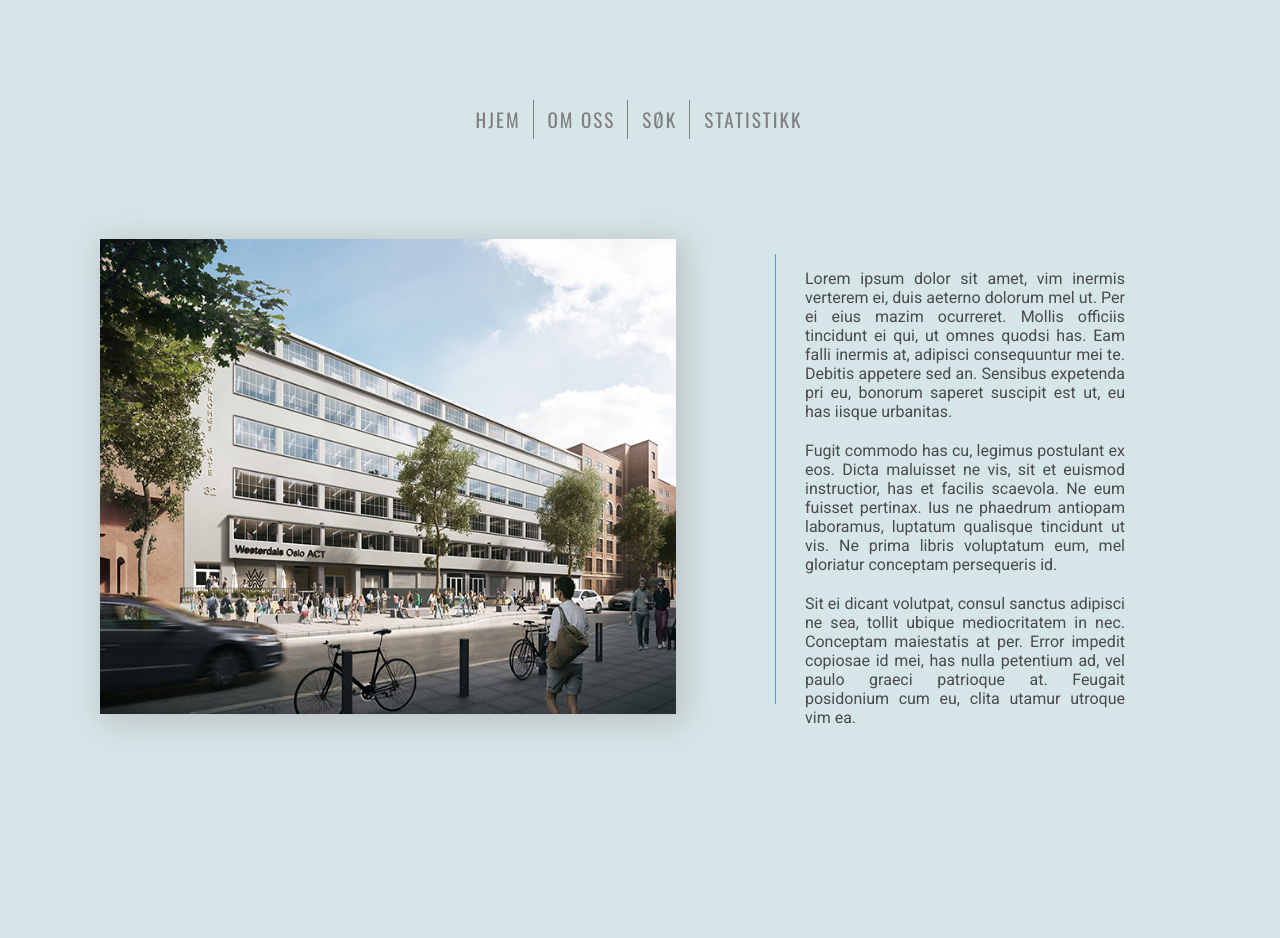
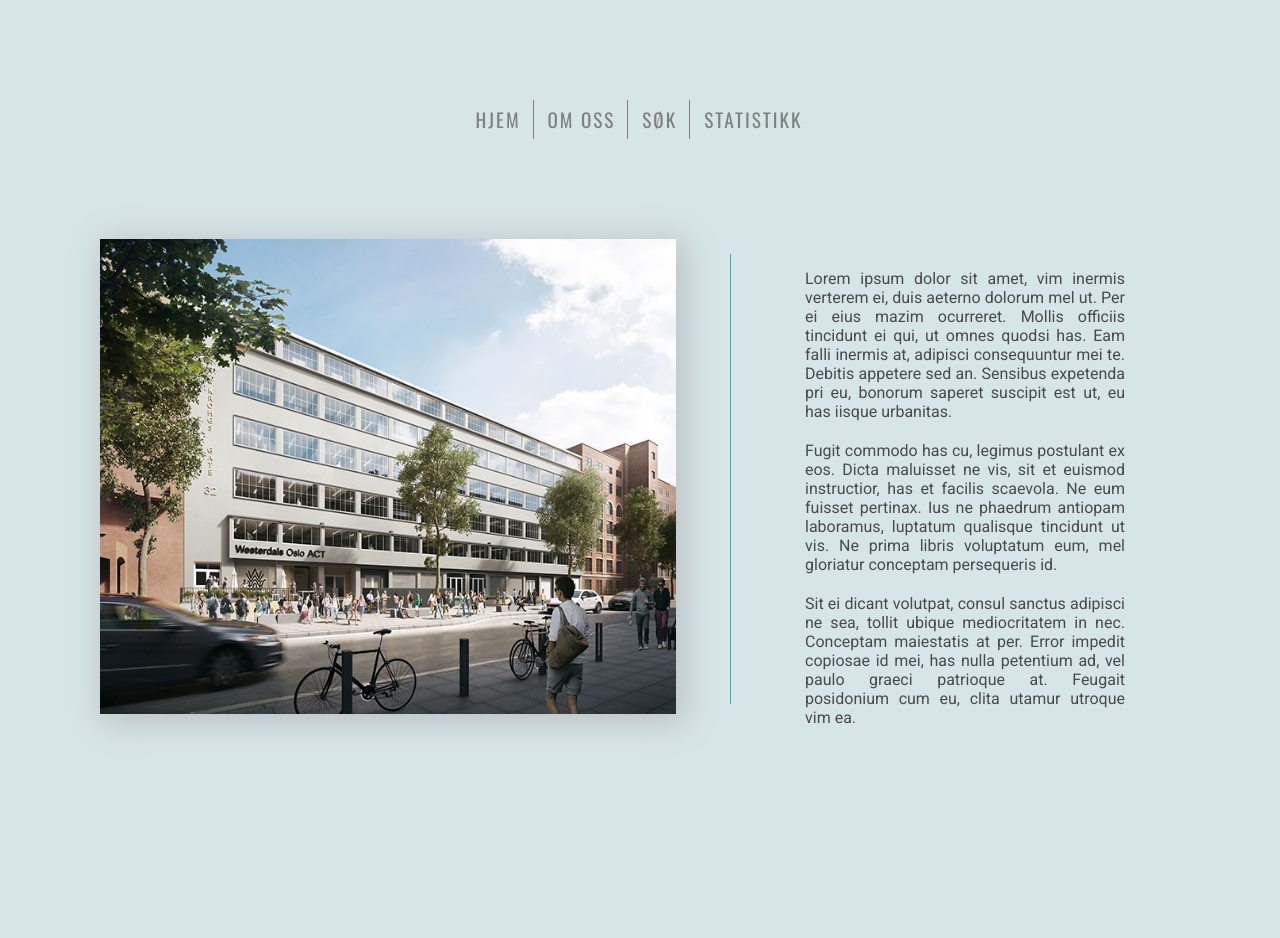
Before and after one commit to Scarpy/Gruppe-15, a PHP site: page / in a window 1280 px wide. Shown: the part 801-1739 px from the top of the page. Run offline with PHP 8.4, Linux system fonts and the light colour scheme.

Commit message:
Update 4

```diff
--- a/CSS/billigsteol.css
+++ b/CSS/billigsteol.css
@@ -160,7 +160,7 @@ p{
 {
     position: absolute;
     top: 115px;
-    left: 775px;
+    left: 57vw;
     height: 450px;
     width: 1px;
     border-color: #37ABB1;
@@ -180,7 +180,7 @@ p{
 
 #fjerdingen
 {
-    width: 90%;
+    width: 45vw;
     height: 475px;
     /* Skygge parametere! Kopier denne for å bruke til andre bilder! */
     box-shadow: 5px 5px 30px 5px #BDC3C7;
```
